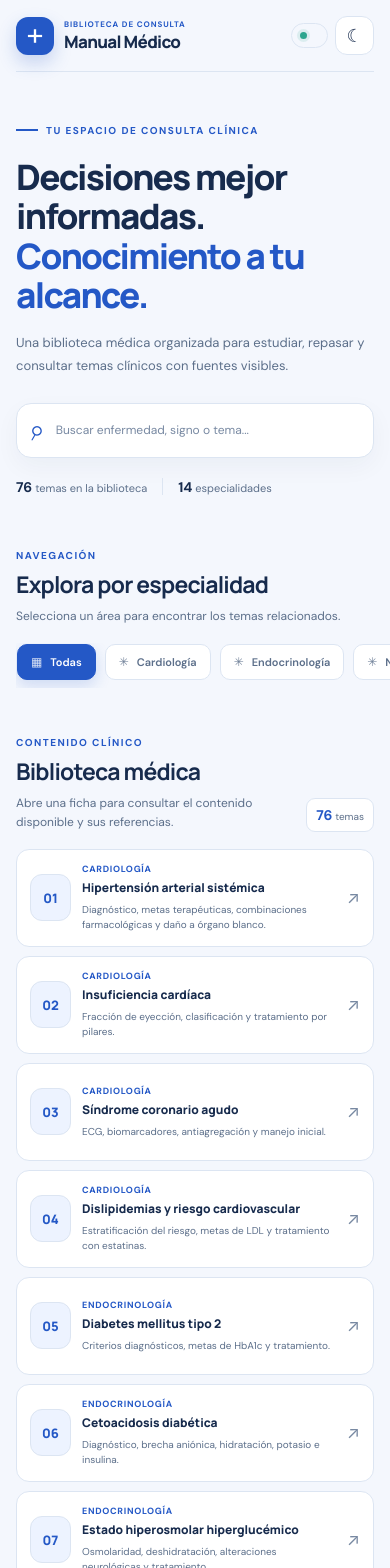
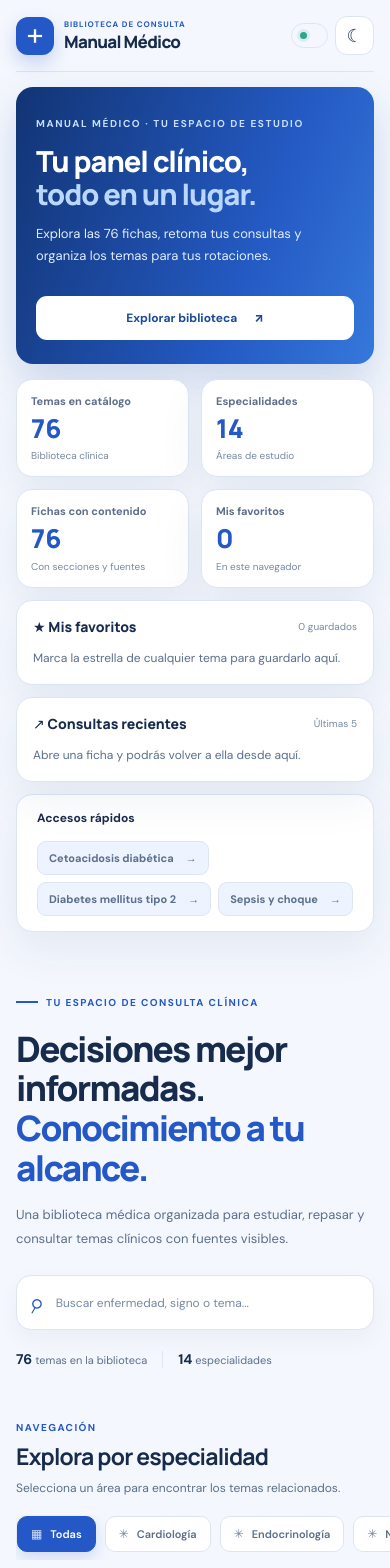
Before and after one commit to speedyred13/manual-medico, a React (Vite) app: page / in a window 390 px wide. Shown: the top 1568 px of the page. Built offline with nearby package versions, Linux system fonts and the light colour scheme.

Commit message:
Restaurar biblioteca de 76 fichas y sumar dashboard sin perder contenido (#3)
* feat: dashboard on 76-ficha clinical baseline

* style: accessible responsive dashboard for full manual

```diff
--- a/src/App.css
+++ b/src/App.css
@@ -191,3 +191,39 @@ a { color: var(--acento); }
 :root[data-theme='oscuro'] .app .modal-intro h2 {
   color: var(--texto);
 }
+
+/* Etapa 1: panel interactivo. No modifica el estilo de las fichas clínicas. */
+.dashboard { padding-top: 29px; padding-bottom: 12px; }
+.dashboard-hero { display:flex; align-items:end; justify-content:space-between; gap:28px; padding:34px clamp(25px,4vw,50px); border-radius:24px; background:linear-gradient(110deg,#123474 0%,#245ac3 65%,#3678db 100%); color:#fff; box-shadow:0 18px 40px rgba(27,77,163,.18); }
+.dashboard-eyebrow { font-size:10px; letter-spacing:1.6px; font-weight:800; color:#c9dfff; }
+.dashboard-hero h2 { margin:13px 0 11px; font:800 clamp(29px,4vw,47px)/1.15 Manrope,sans-serif; letter-spacing:-1.6px; color:#fff; }
+.dashboard-hero h2 em { font-style:normal; color:#bad8ff; }
+.dashboard-hero p { margin:0; max-width:580px; font-size:13px; line-height:1.75; color:#e1edff; }
+.dashboard-explorar { display:inline-flex; justify-content:center; align-items:center; gap:17px; flex:0 0 auto; min-height:44px; border-radius:11px; padding:10px 16px; background:#fff; color:#1a4a99; font-size:12px; font-weight:800; text-decoration:none; }
+.dashboard-explorar:hover { background:#eaf2ff; }
+.dashboard-metricas { display:grid; grid-template-columns:repeat(4,minmax(0,1fr)); gap:12px; margin-top:15px; }
+.dashboard-metrica,.dashboard-panel,.dashboard-rapidos { min-width:0; border:1px solid var(--borde); border-radius:16px; background:var(--superficie); box-shadow:var(--sombra); }
+.dashboard-metrica { display:grid; gap:5px; padding:20px; }
+.dashboard-metrica>span { font-size:11px; font-weight:700; color:var(--texto-secundario); }
+.dashboard-metrica>strong { font:800 32px/1.2 Manrope,sans-serif; color:var(--acento); }
+.dashboard-metrica>small { font-size:10px; color:var(--texto-tenue); }
+.dashboard-paneles { display:grid; grid-template-columns:repeat(2,minmax(0,1fr)); gap:12px; margin-top:12px; }
+.dashboard-panel { padding:19px 20px; }
+.dashboard-panel-cabecera { display:flex; align-items:center; justify-content:space-between; gap:10px; margin-bottom:12px; }
+.dashboard-panel-cabecera h3 { margin:0; font:800 14px Manrope,sans-serif; color:var(--texto); }
+.dashboard-panel-cabecera span { color:var(--texto-tenue); font-size:10px; }
+.dashboard-ayuda { font-size:12px; line-height:1.7; color:var(--texto-secundario); margin:0; }
+.dashboard-enlaces { display:grid; gap:5px; }
+.dashboard-enlaces button { display:flex; justify-content:space-between; align-items:center; gap:15px; text-align:left; border:0; border-radius:9px; padding:10px; font:600 12px DM Sans,sans-serif; color:var(--texto); background:transparent; cursor:pointer; }
+.dashboard-enlaces button:hover { color:var(--acento); background:var(--acento-suave); }
+.dashboard-rapidos { display:flex; align-items:center; justify-content:space-between; gap:15px; margin-top:12px; padding:15px 20px; }
+.dashboard-rapidos>strong { font-size:12px; font-weight:800; white-space:nowrap; }
+.dashboard-rapidos>div { display:flex; flex-wrap:wrap; justify-content:flex-end; gap:7px; }
+.dashboard-rapidos button { display:inline-flex; align-items:center; gap:12px; border:1px solid var(--borde); border-radius:9px; padding:9px 11px; color:var(--texto-secundario); background:var(--superficie-suave); font:700 11px DM Sans,sans-serif; cursor:pointer; }
+.dashboard-rapidos button:hover { border-color:var(--acento); color:var(--acento); }
+.tarjeta-contenedor { position:relative; min-width:0; }
+.tarjeta-contenedor>.tarjeta-tema { width:100%; height:100%; padding-right:51px; }
+.favorito-boton { position:absolute; right:12px; top:12px; z-index:1; width:33px; height:33px; border-radius:10px; border:1px solid var(--borde); background:var(--superficie); color:var(--texto-tenue); cursor:pointer; font-size:21px; line-height:1; }
+.favorito-boton:hover,.favorito-boton.es-favorito { color:var(--acento); background:var(--acento-suave); border-color:var(--acento); }
+@media(max-width:820px) { .dashboard-metricas { grid-template-columns:repeat(2,minmax(0,1fr)); } .dashboard-paneles { grid-template-columns:1fr; } .dashboard-hero { align-items:start; flex-direction:column; } .dashboard-rapidos { align-items:start; flex-direction:column; } .dashboard-rapidos>div { justify-content:flex-start; } }
+@media(max-width:480px) { .dashboard { padding-top:15px; } .dashboard-hero { padding:24px 20px; border-radius:17px; } .dashboard-hero h2 { letter-spacing:-1px; } .dashboard-metrica { padding:14px; } .dashboard-metrica>strong { font-size:26px; } .dashboard-panel { padding:16px; } .dashboard-explorar { width:100%; } }
--- a/src/App.tsx
+++ b/src/App.tsx
@@ -52,6 +52,43 @@ function App() {
 
    const [seleccionado, setSeleccionado] = useState<(typeof temas)[number] | null>(null)
 
+
+   // Preferencias de estudio, independientes del contenido médico.
+   const [favoritos, setFavoritos] = useState<NombreTema[]>(() => {
+     try {
+       const guardados: unknown = JSON.parse(localStorage.getItem('manual-medico-favoritos') || '[]')
+       return Array.isArray(guardados)
+         ? guardados.filter((nombre): nombre is NombreTema => typeof nombre === 'string' && temas.some((tema) => tema.nombre === nombre))
+         : []
+     } catch { return [] }
+   })
+   const [recientes, setRecientes] = useState<NombreTema[]>(() => {
+     try {
+       const guardados: unknown = JSON.parse(localStorage.getItem('manual-medico-recientes') || '[]')
+       return Array.isArray(guardados)
+         ? guardados.filter((nombre): nombre is NombreTema => typeof nombre === 'string' && temas.some((tema) => tema.nombre === nombre)).slice(0, 5)
+         : []
+     } catch { return [] }
+   })
+   useEffect(() => {
+     try { localStorage.setItem('manual-medico-favoritos', JSON.stringify(favoritos)) } catch { /* almacenamiento opcional */ }
+   }, [favoritos])
+   useEffect(() => {
+     try { localStorage.setItem('manual-medico-recientes', JSON.stringify(recientes)) } catch { /* almacenamiento opcional */ }
+   }, [recientes])
+   const abrirFicha = (tema: (typeof temas)[number]) => {
+     setSeleccionado(tema)
+     setRecientes((actual) => [tema.nombre, ...actual.filter((nombre) => nombre !== tema.nombre)].slice(0, 5))
+   }
+   const alternarFavorito = (nombre: NombreTema) => {
+     setFavoritos((actual) => actual.includes(nombre) ? actual.filter((item) => item !== nombre) : [...actual, nombre])
+   }
+   const abrirPorNombre = (nombre: NombreTema) => {
+     const tema = temas.find((item) => item.nombre === nombre)
+     if (tema) abrirFicha(tema)
+   }
+   const accesosRapidos = ['Cetoacidosis diabética', 'Diabetes mellitus tipo 2', 'Sepsis y choque'] as const
+
    const resultados = useMemo(() => {
 
      const termino = busqueda.trim().toLocaleLowerCase()
@@ -87,6 +124,42 @@ function App() {
          </div>
        </header>
 
+
+       <section className="dashboard shell" id="panel" aria-labelledby="dashboard-titulo">
+         <div className="dashboard-hero">
+           <div>
+             <span className="dashboard-eyebrow">MANUAL MÉDICO · TU ESPACIO DE ESTUDIO</span>
+             <h2 id="dashboard-titulo">Tu panel clínico,<br /><em>todo en un lugar.</em></h2>
+             <p>Explora las 76 fichas, retoma tus consultas y organiza los temas para tus rotaciones.</p>
+           </div>
+           <a className="dashboard-explorar" href="#biblioteca">Explorar biblioteca <span aria-hidden="true">↗</span></a>
+         </div>
+         <div className="dashboard-metricas" aria-label="Estadísticas del manual">
+           <div className="dashboard-metrica"><span>Temas en catálogo</span><strong>{temas.length}</strong><small>Biblioteca clínica</small></div>
+           <div className="dashboard-metrica"><span>Especialidades</span><strong>{especialidades.length - 1}</strong><small>Áreas de estudio</small></div>
+           <div className="dashboard-metrica"><span>Fichas con contenido</span><strong>{Object.keys(fichasClinicas).length}</strong><small>Con secciones y fuentes</small></div>
+           <div className="dashboard-metrica"><span>Mis favoritos</span><strong>{favoritos.length}</strong><small>En este navegador</small></div>
+         </div>
+         <div className="dashboard-paneles">
+           <section className="dashboard-panel">
+             <div className="dashboard-panel-cabecera"><h3>★ Mis favoritos</h3><span>{favoritos.length} guardados</span></div>
+             {favoritos.length
+               ? <div className="dashboard-enlaces">{favoritos.map((nombre) => <button type="button" key={nombre} onClick={() => abrirPorNombre(nombre)}>{nombre}<span aria-hidden="true">↗</span></button>)}</div>
+               : <p className="dashboard-ayuda">Marca la estrella de cualquier tema para guardarlo aquí.</p>}
+           </section>
+           <section className="dashboard-panel">
+             <div className="dashboard-panel-cabecera"><h3>↗ Consultas recientes</h3><span>Últimas 5</span></div>
+             {recientes.length
+               ? <div className="dashboard-enlaces">{recientes.map((nombre) => <button type="button" key={nombre} onClick={() => abrirPorNombre(nombre)}>{nombre}<span aria-hidden="true">↗</span></button>)}</div>
+               : <p className="dashboard-ayuda">Abre una ficha y podrás volver a ella desde aquí.</p>}
+           </section>
+         </div>
+         <div className="dashboard-rapidos">
+           <strong>Accesos rápidos</strong>
+           <div>{accesosRapidos.map((nombre) => <button key={nombre} type="button" onClick={() => abrirPorNombre(nombre)}>{nombre}<span aria-hidden="true">→</span></button>)}</div>
+         </div>
+       </section>
+
        <section className="bienvenida shell" id="inicio">
          <div className="bienvenida-contenido">
            <span className="sobretitulo"><span className="linea-acento" /> TU ESPACIO DE CONSULTA CLÍNICA</span>
@@ -106,8 +179,8 @@ function App() {
          <div className="filtros">{especialidades.map((item, indice) => <button key={item} className={`filtro ${especialidad === item ? 'activo' : ''}`} onClick={() => setEspecialidad(item)} aria-pressed={especialidad === item}><span className="filtro-icono">{indice === 0 ? '▦' : '✳'}</span>{item}</button>)}</div>
        </section>
 
-       <section className="seccion shell biblioteca"><div className="titulo-seccion titulo-biblioteca"><div><span className="sobretitulo">CONTENIDO CLÍNICO</span><h2>Biblioteca médica</h2><p>Abre una ficha para consultar el contenido disponible y sus referencias.</p></div><span className="contador"><strong>{resultados.length}</strong> {resultados.length === 1 ? 'tema' : 'temas'}</span></div>
-         <div className="lista-temas">{resultados.map((tema, indice) => <button className="tarjeta-tema" key={tema.nombre} onClick={() => setSeleccionado(tema)}><span className="icono-tema" aria-hidden="true"><span>{String(indice + 1).padStart(2, '0')}</span><b>↗</b></span><span className="contenido-tema"><span className="categoria">{tema.especialidad}</span><strong>{tema.nombre}</strong><span className="resumen">{tema.resumen}</span></span><span className="flecha" aria-hidden="true">↗</span></button>)}
+       <section className="seccion shell biblioteca" id="biblioteca"><div className="titulo-seccion titulo-biblioteca"><div><span className="sobretitulo">CONTENIDO CLÍNICO</span><h2>Biblioteca médica</h2><p>Abre una ficha para consultar el contenido disponible y sus referencias.</p></div><span className="contador"><strong>{resultados.length}</strong> {resultados.length === 1 ? 'tema' : 'temas'}</span></div>
+         <div className="lista-temas">{resultados.map((tema, indice) => <div className="tarjeta-contenedor" key={tema.nombre}><button className="tarjeta-tema" type="button" onClick={() => abrirFicha(tema)}><span className="icono-tema" aria-hidden="true"><span>{String(indice + 1).padStart(2, '0')}</span><b>↗</b></span><span className="contenido-tema"><span className="categoria">{tema.especialidad}</span><strong>{tema.nombre}</strong><span className="resumen">{tema.resumen}</span></span><span className="flecha" aria-hidden="true">↗</span></button><button type="button" className={`favorito-boton ${favoritos.includes(tema.nombre) ? 'es-favorito' : ''}`} onClick={() => alternarFavorito(tema.nombre)} aria-label={`${favoritos.includes(tema.nombre) ? 'Quitar de favoritos' : 'Agregar a favoritos'}: ${tema.nombre}`} aria-pressed={favoritos.includes(tema.nombre)} title={favoritos.includes(tema.nombre) ? 'Quitar de favoritos' : 'Agregar a favoritos'}>{favoritos.includes(tema.nombre) ? '★' : '☆'}</button></div>)}
            {resultados.length === 0 && <div className="vacio"><span>⌕</span><strong>No encontramos resultados</strong><p>Prueba con otra palabra o selecciona “Todas” las especialidades.</p><button type="button" onClick={() => { setBusqueda(''); setEspecialidad('Todas') }}>Limpiar filtros</button></div>}
          </div>
        </section>
```
